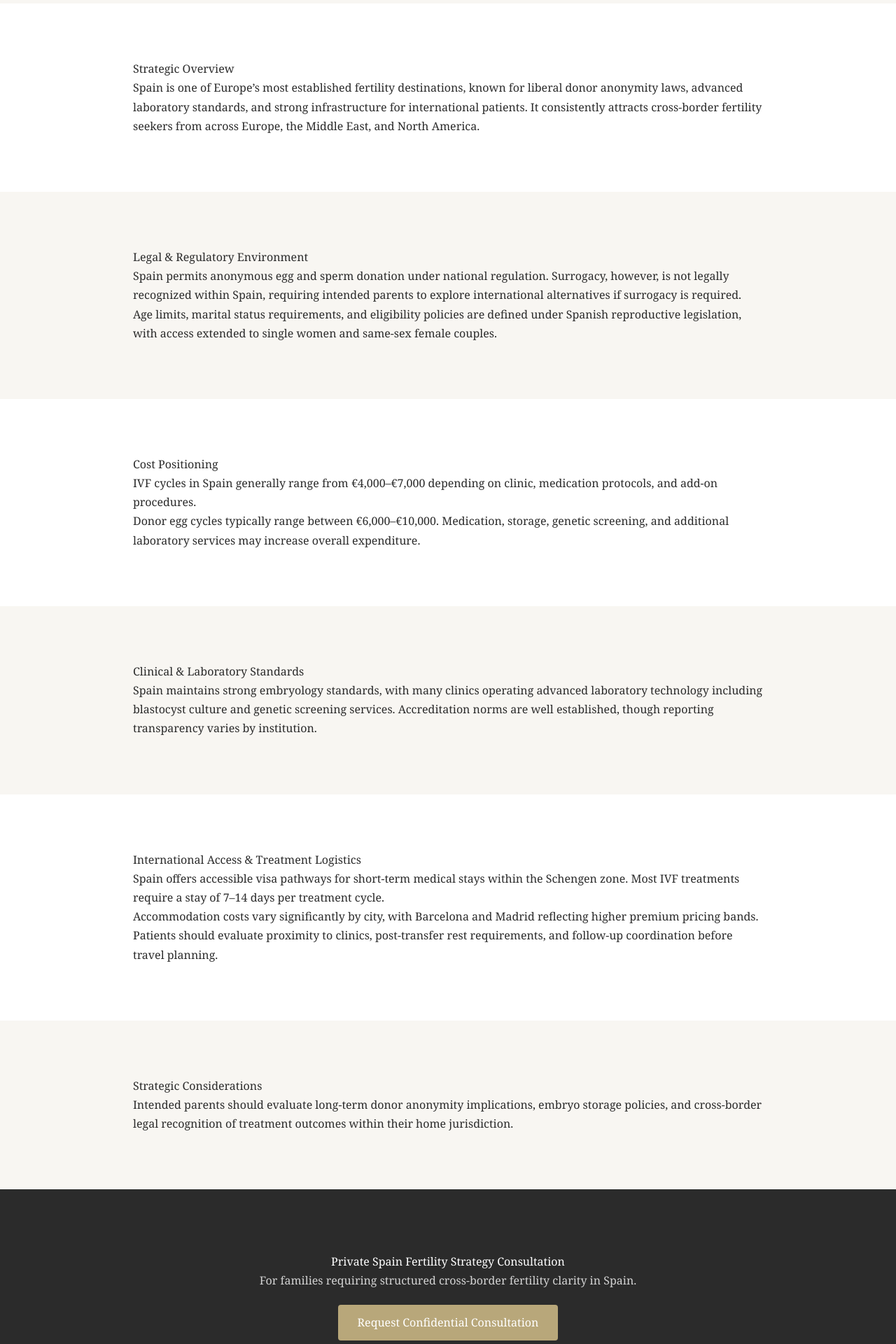
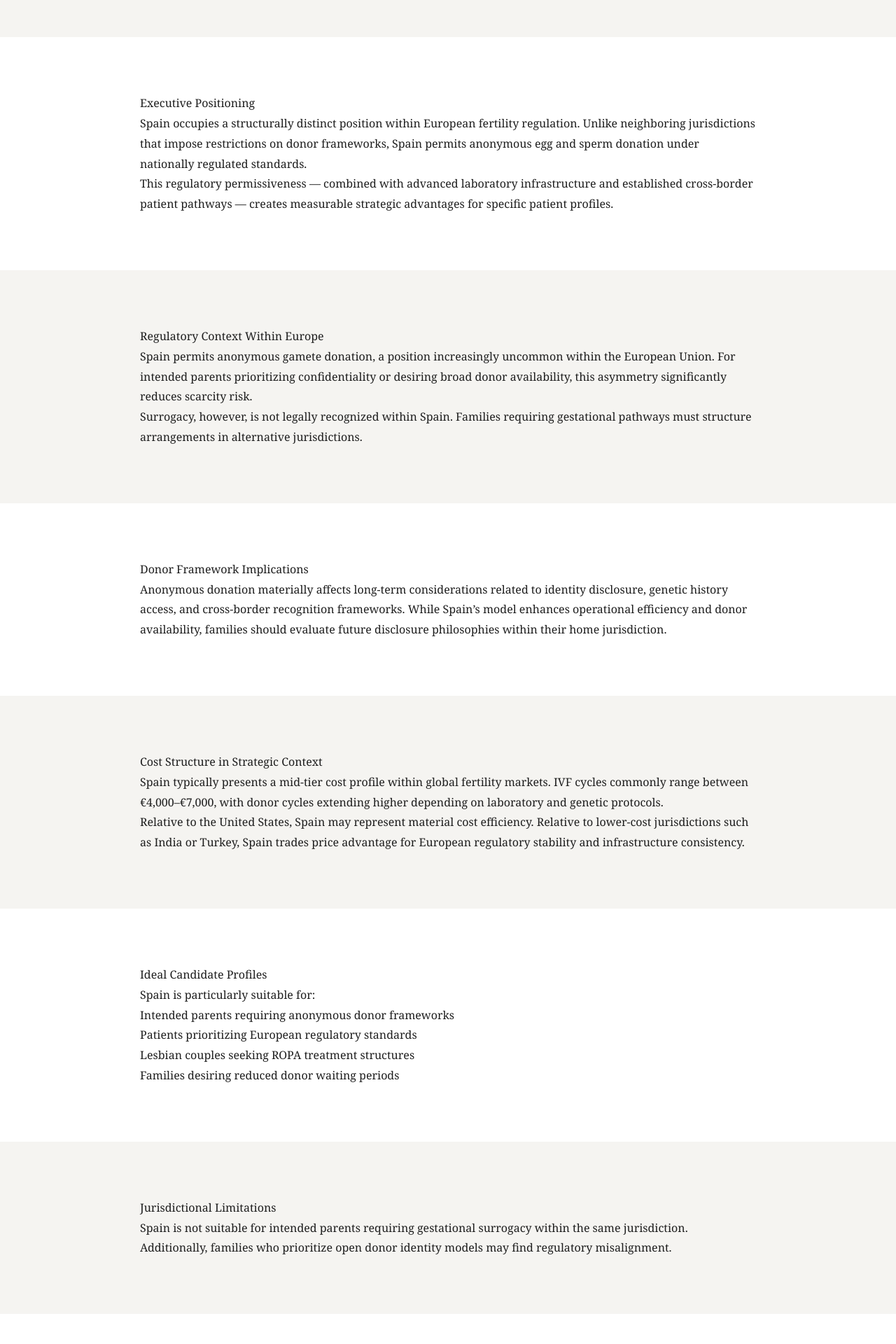
Before and after one commit to fmeliteintl-collab/fertilitycarehub-web, a Next.js app: page /countries/spain in a window 1280 px wide. Shown: the part 300-2220 px from the top of the page at 70% size. Built offline with nearby package versions, Linux system fonts and the light colour scheme.

Commit message:
Added Spain country intelligence page

```diff
--- a/app/countries/spain/page.tsx
+++ b/app/countries/spain/page.tsx
@@ -3,136 +3,156 @@ export default function SpainPage() {
     <main
       style={{
         fontFamily: "Georgia, serif",
-        backgroundColor: "#f8f6f2",
-        color: "#2b2b2b",
-        lineHeight: 1.7,
+        backgroundColor: "#f5f4f1",
+        color: "#1e1e1e",
+        lineHeight: 1.8,
       }}
     >
-      {/* HERO */}
-      <section style={{ padding: "120px 20px 70px", textAlign: "center" }}>
-        <h1 style={{ fontSize: "40px", fontWeight: 500 }}>
-          IVF & Fertility Treatment in Spain
+      {/* CONFIDENTIAL HEADER */}
+      <section style={{ padding: "120px 20px 80px", textAlign: "center" }}>
+        <h1 style={{ fontSize: "42px", fontWeight: 500 }}>
+          Spain — Fertility Jurisdiction Dossier
         </h1>
-        <p style={{ marginTop: 20, color: "#5a5a5a", maxWidth: 700, marginInline: "auto" }}>
-          Strategic Overview for International Patients Navigating Cross-Border Fertility Pathways.
+        <p style={{ marginTop: 20, color: "#555", maxWidth: 720, marginInline: "auto" }}>
+          A strategic intelligence briefing for families evaluating Spain as a
+          cross-border reproductive jurisdiction.
         </p>
       </section>
 
-      {/* EXECUTIVE SUMMARY */}
+      {/* EXECUTIVE POSITIONING */}
       <section style={{ padding: "80px 20px", backgroundColor: "#ffffff" }}>
-        <div style={{ maxWidth: 900, margin: "0 auto" }}>
-          <h2>Strategic Overview</h2>
+        <div style={{ maxWidth: 880, margin: "0 auto" }}>
+          <h2>Executive Positioning</h2>
           <p>
-            Spain is one of Europe’s most established fertility destinations, known for
-            liberal donor anonymity laws, advanced laboratory standards, and strong
-            infrastructure for international patients. It consistently attracts cross-border
-            fertility seekers from across Europe, the Middle East, and North America.
+            Spain occupies a structurally distinct position within European
+            fertility regulation. Unlike neighboring jurisdictions that impose
+            restrictions on donor frameworks, Spain permits anonymous egg and
+            sperm donation under nationally regulated standards.
+          </p>
+          <p>
+            This regulatory permissiveness — combined with advanced laboratory
+            infrastructure and established cross-border patient pathways —
+            creates measurable strategic advantages for specific patient
+            profiles.
           </p>
         </div>
       </section>
 
-      {/* LEGAL FRAMEWORK */}
+      {/* REGULATORY CONTEXT */}
       <section style={{ padding: "80px 20px" }}>
-        <div style={{ maxWidth: 900, margin: "0 auto" }}>
-          <h2>Legal & Regulatory Environment</h2>
+        <div style={{ maxWidth: 880, margin: "0 auto" }}>
+          <h2>Regulatory Context Within Europe</h2>
           <p>
-            Spain permits anonymous egg and sperm donation under national regulation.
-            Surrogacy, however, is not legally recognized within Spain, requiring intended
-            parents to explore international alternatives if surrogacy is required.
+            Spain permits anonymous gamete donation, a position increasingly
+            uncommon within the European Union. For intended parents prioritizing
+            confidentiality or desiring broad donor availability, this
+            asymmetry significantly reduces scarcity risk.
           </p>
           <p>
-            Age limits, marital status requirements, and eligibility policies are defined
-            under Spanish reproductive legislation, with access extended to single women
-            and same-sex female couples.
+            Surrogacy, however, is not legally recognized within Spain. Families
+            requiring gestational pathways must structure arrangements in
+            alternative jurisdictions.
           </p>
         </div>
       </section>
 
-      {/* COST STRUCTURE */}
+      {/* DONOR FRAMEWORK */}
       <section style={{ padding: "80px 20px", backgroundColor: "#ffffff" }}>
-        <div style={{ maxWidth: 900, margin: "0 auto" }}>
-          <h2>Cost Positioning</h2>
+        <div style={{ maxWidth: 880, margin: "0 auto" }}>
+          <h2>Donor Framework Implications</h2>
           <p>
-            IVF cycles in Spain generally range from €4,000–€7,000 depending on clinic,
-            medication protocols, and add-on procedures.
-          </p>
-          <p>
-            Donor egg cycles typically range between €6,000–€10,000. Medication,
-            storage, genetic screening, and additional laboratory services may increase
-            overall expenditure.
+            Anonymous donation materially affects long-term considerations
+            related to identity disclosure, genetic history access, and
+            cross-border recognition frameworks. While Spain’s model enhances
+            operational efficiency and donor availability, families should
+            evaluate future disclosure philosophies within their home
+            jurisdiction.
           </p>
         </div>
       </section>
 
-      {/* CLINIC STANDARDS */}
+      {/* COST INTERPRETATION */}
       <section style={{ padding: "80px 20px" }}>
-        <div style={{ maxWidth: 900, margin: "0 auto" }}>
-          <h2>Clinical & Laboratory Standards</h2>
+        <div style={{ maxWidth: 880, margin: "0 auto" }}>
+          <h2>Cost Structure in Strategic Context</h2>
           <p>
-            Spain maintains strong embryology standards, with many clinics operating
-            advanced laboratory technology including blastocyst culture and genetic
-            screening services. Accreditation norms are well established, though
-            reporting transparency varies by institution.
+            Spain typically presents a mid-tier cost profile within global
+            fertility markets. IVF cycles commonly range between €4,000–€7,000,
+            with donor cycles extending higher depending on laboratory and
+            genetic protocols.
+          </p>
+          <p>
+            Relative to the United States, Spain may represent material cost
+            efficiency. Relative to lower-cost jurisdictions such as India or
+            Turkey, Spain trades price advantage for European regulatory
+            stability and infrastructure consistency.
           </p>
         </div>
       </section>
 
-      {/* LOGISTICS */}
+      {/* IDEAL PROFILE */}
       <section style={{ padding: "80px 20px", backgroundColor: "#ffffff" }}>
-        <div style={{ maxWidth: 900, margin: "0 auto" }}>
-          <h2>International Access & Treatment Logistics</h2>
+        <div style={{ maxWidth: 880, margin: "0 auto" }}>
+          <h2>Ideal Candidate Profiles</h2>
           <p>
-            Spain offers accessible visa pathways for short-term medical stays within
-            the Schengen zone. Most IVF treatments require a stay of 7–14 days per
-            treatment cycle.
+            Spain is particularly suitable for:
           </p>
+          <ul>
+            <li>Intended parents requiring anonymous donor frameworks</li>
+            <li>Patients prioritizing European regulatory standards</li>
+            <li>Lesbian couples seeking ROPA treatment structures</li>
+            <li>Families desiring reduced donor waiting periods</li>
+          </ul>
+        </div>
+      </section>
+
+      {/* LIMITATIONS */}
+      <section style={{ padding: "80px 20px" }}>
+        <div style={{ maxWidth: 880, margin: "0 auto" }}>
+          <h2>Jurisdictional Limitations</h2>
           <p>
-            Accommodation costs vary significantly by city, with Barcelona and Madrid
-            reflecting higher premium pricing bands. Patients should evaluate proximity
-            to clinics, post-transfer rest requirements, and follow-up coordination
-            before travel planning.
+            Spain is not suitable for intended parents requiring gestational
+            surrogacy within the same jurisdiction. Additionally, families who
+            prioritize open donor identity models may find regulatory
+            misalignment.
           </p>
         </div>
       </section>
 
-      {/* STRATEGIC CONSIDERATIONS */}
-      <section style={{ padding: "80px 20px" }}>
-        <div style={{ maxWidth: 900, margin: "0 auto" }}>
-          <h2>Strategic Considerations</h2>
+      {/* OPERATIONAL CONSIDERATIONS */}
+      <section style={{ padding: "80px 20px", backgroundColor: "#ffffff" }}>
+        <div style={{ maxWidth: 880, margin: "0 auto" }}>
+          <h2>Operational Considerations</h2>
           <p>
-            Intended parents should evaluate long-term donor anonymity implications,
-            embryo storage policies, and cross-border legal recognition of treatment
-            outcomes within their home jurisdiction.
+            Most IVF treatment cycles require a 7–14 day presence during
+            stimulation and transfer phases. Major clinical hubs — including
+            Barcelona and Madrid — offer strong transport connectivity and
+            established medical accommodation infrastructure.
+          </p>
+          <p>
+            Strategic planning should consider transfer timing, embryo storage
+            frameworks, and post-transfer follow-up within the patient’s home
+            jurisdiction.
           </p>
         </div>
       </section>
 
-      {/* CTA */}
+      {/* ADVISORY INVITATION */}
       <section
         style={{
-          padding: "90px 20px",
-          backgroundColor: "#2b2b2b",
+          padding: "100px 20px",
+          backgroundColor: "#1e1e1e",
           color: "#ffffff",
           textAlign: "center",
         }}
       >
-        <h2>Private Spain Fertility Strategy Consultation</h2>
-        <p style={{ color: "#d4d4d4" }}>
-          For families requiring structured cross-border fertility clarity in Spain.
+        <h2 style={{ fontWeight: 500 }}>
+          Schedule Private Advisory Review
+        </h2>
+        <p style={{ marginTop: 15, color: "#c9c9c9", maxWidth: 600, marginInline: "auto" }}>
+          For families requiring structured cross-border fertility
+          strategy in Spain.
         </p>
-        <button
-          style={{
-            marginTop: 20,
-            padding: "12px 28px",
-            backgroundColor: "#b8a77a",
-            border: "none",
-            color: "#ffffff",
-            borderRadius: 4,
-            cursor: "pointer",
-          }}
-        >
-          Request Confidential Consultation
-        </button>
       </section>
     </main>
   );
```
